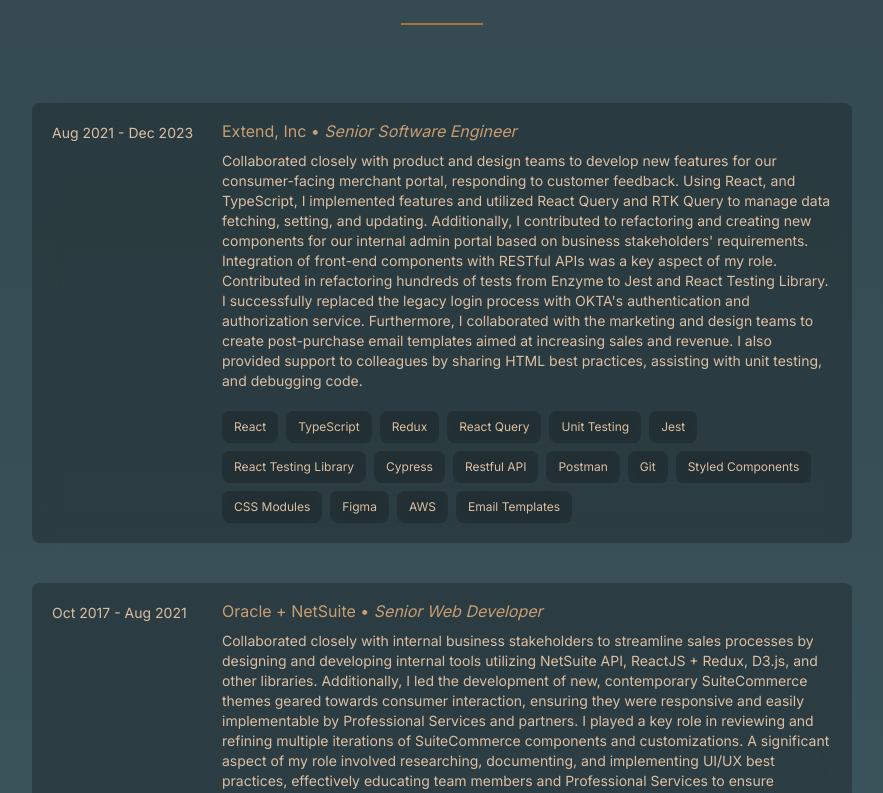
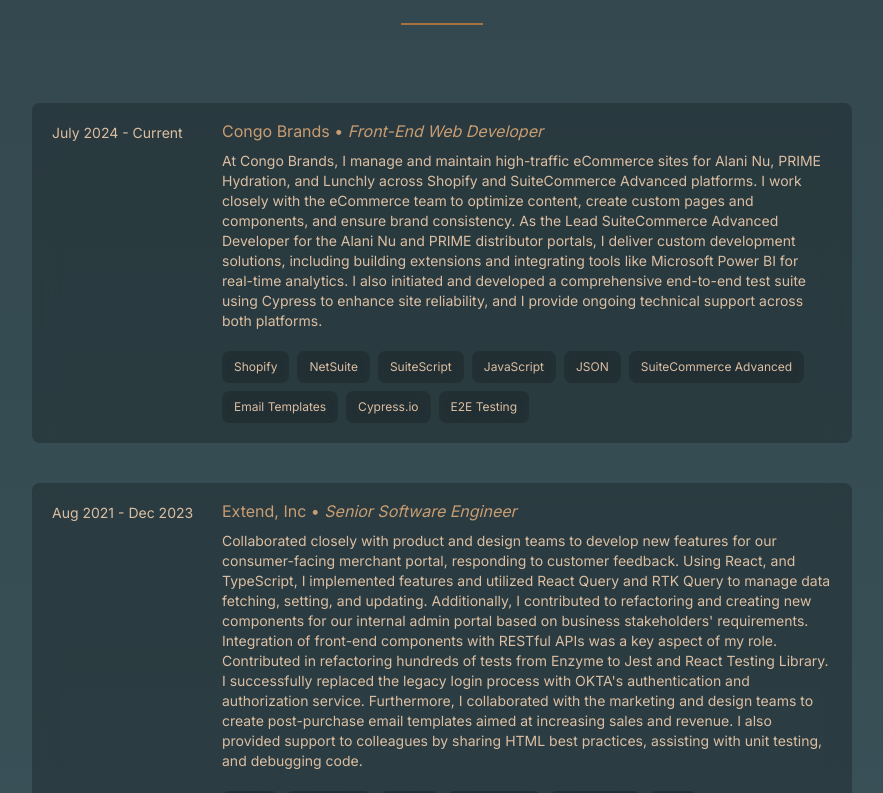
Before and after one commit to imgarcia/portfolio-nextjs, a Next.js app: page / in a window 1280 px wide. Shown: the part 2140-2933 px from the top of the page, without its empty margins (198-1081 px from the left). Built offline with nearby package versions, Linux system fonts and the light colour scheme.

Commit message:
add congo brands exp

```diff
--- a/constants/index.ts
+++ b/constants/index.ts
@@ -46,13 +46,33 @@ export type Project = {
 
 export const experiences: Experience[] = [
   {
+    companyUrl: 'https://www.congobrands.com/',
+    startDate: 'July 2024',
+    endDate: 'Current',
+    companyName: 'Congo Brands',
+    jobTitle: 'Front-End Web Developer',
+    description:
+      'At Congo Brands, I manage and maintain high-traffic eCommerce sites for Alani Nu, PRIME Hydration, and Lunchly across Shopify and SuiteCommerce Advanced platforms. I work closely with the eCommerce team to optimize content, create custom pages and components, and ensure brand consistency. As the Lead SuiteCommerce Advanced Developer for the Alani Nu and PRIME distributor portals, I deliver custom development solutions, including building extensions and integrating tools like Microsoft Power BI for real-time analytics. I also initiated and developed a comprehensive end-to-end test suite using Cypress to enhance site reliability, and I provide ongoing technical support across both platforms.',
+    techStack: [
+      'Shopify',
+      'NetSuite',
+      'SuiteScript',
+      'JavaScript',
+      'JSON',
+      'SuiteCommerce Advanced',
+      'Email Templates',
+      'Cypress.io',
+      'E2E Testing',
+    ],
+  },
+  {
     companyUrl: 'https://www.extend.com/',
     startDate: 'Aug 2021',
     endDate: 'Dec 2023',
     companyName: 'Extend, Inc',
     jobTitle: 'Senior Software Engineer',
     description:
-      'Collaborated closely with product and design teams to develop new features for our consumer-facing merchant portal, responding to customer feedback. Using React, and TypeScript, I implemented features and utilized React Query and RTK Query to manage data fetching, setting, and updating. Additionally, I contributed to refactoring and creating new components for our internal admin portal based on business stakeholders\' requirements. Integration of front-end components with RESTful APIs was a key aspect of my role. Contributed in refactoring hundreds of tests from Enzyme to Jest and React Testing Library. I successfully replaced the legacy login process with OKTA\'s authentication and authorization service. Furthermore, I collaborated with the marketing and design teams to create post-purchase email templates aimed at increasing sales and revenue. I also provided support to colleagues by sharing HTML best practices, assisting with unit testing, and debugging code.',
+      "Collaborated closely with product and design teams to develop new features for our consumer-facing merchant portal, responding to customer feedback. Using React, and TypeScript, I implemented features and utilized React Query and RTK Query to manage data fetching, setting, and updating. Additionally, I contributed to refactoring and creating new components for our internal admin portal based on business stakeholders' requirements. Integration of front-end components with RESTful APIs was a key aspect of my role. Contributed in refactoring hundreds of tests from Enzyme to Jest and React Testing Library. I successfully replaced the legacy login process with OKTA's authentication and authorization service. Furthermore, I collaborated with the marketing and design teams to create post-purchase email templates aimed at increasing sales and revenue. I also provided support to colleagues by sharing HTML best practices, assisting with unit testing, and debugging code.",
     techStack: [
       'React',
       'TypeScript',
@@ -90,7 +110,7 @@ export const experiences: Experience[] = [
       'Sass',
       'Git',
       'SuiteCommerce Advanced',
-    ]
+    ],
   },
   {
     companyUrl:
@@ -111,8 +131,11 @@ export const experiences: Experience[] = [
     projects: [
       { name: 'Natura Brasil', url: 'https://www.naturabrasil.com/' },
       { name: 'SoccerX', url: 'https://www.soccerx.com/' },
-      { name: 'Splash Super Center', url: 'https://www.splashsupercenter.com/' },
-    ]
+      {
+        name: 'Splash Super Center',
+        url: 'https://www.splashsupercenter.com/',
+      },
+    ],
   },
   {
     companyUrl: '',
@@ -133,8 +156,8 @@ export const experiences: Experience[] = [
     projects: [
       { name: 'TxSmartBuy', url: 'https://www.txsmartbuy.com/' },
       { name: 'Insperity', url: 'https://www.insperity.com/' },
-      { name: 'Origin Acoustics', url: 'https://www.originacoustics.com/' }
-    ]
+      { name: 'Origin Acoustics', url: 'https://www.originacoustics.com/' },
+    ],
   },
 ]
 
```
